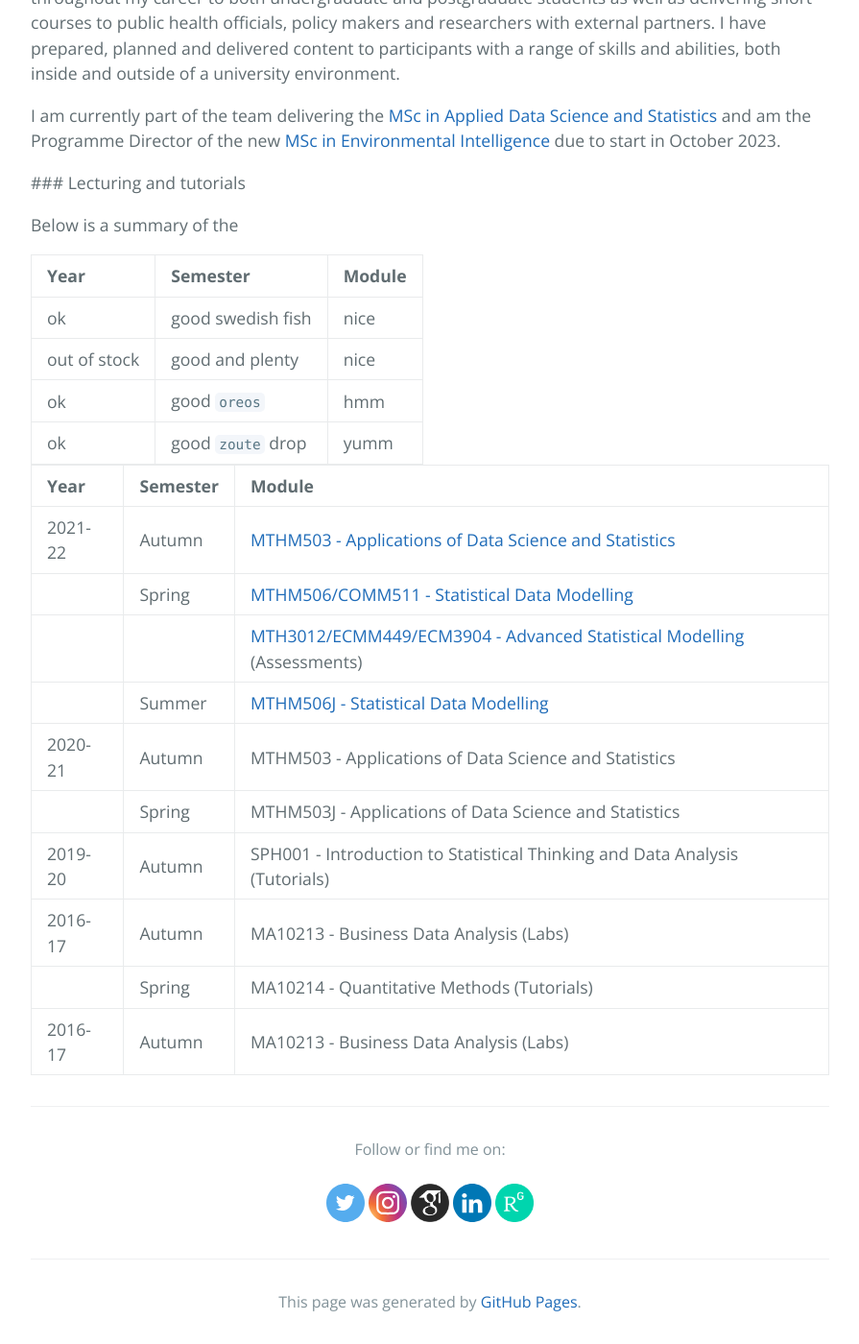
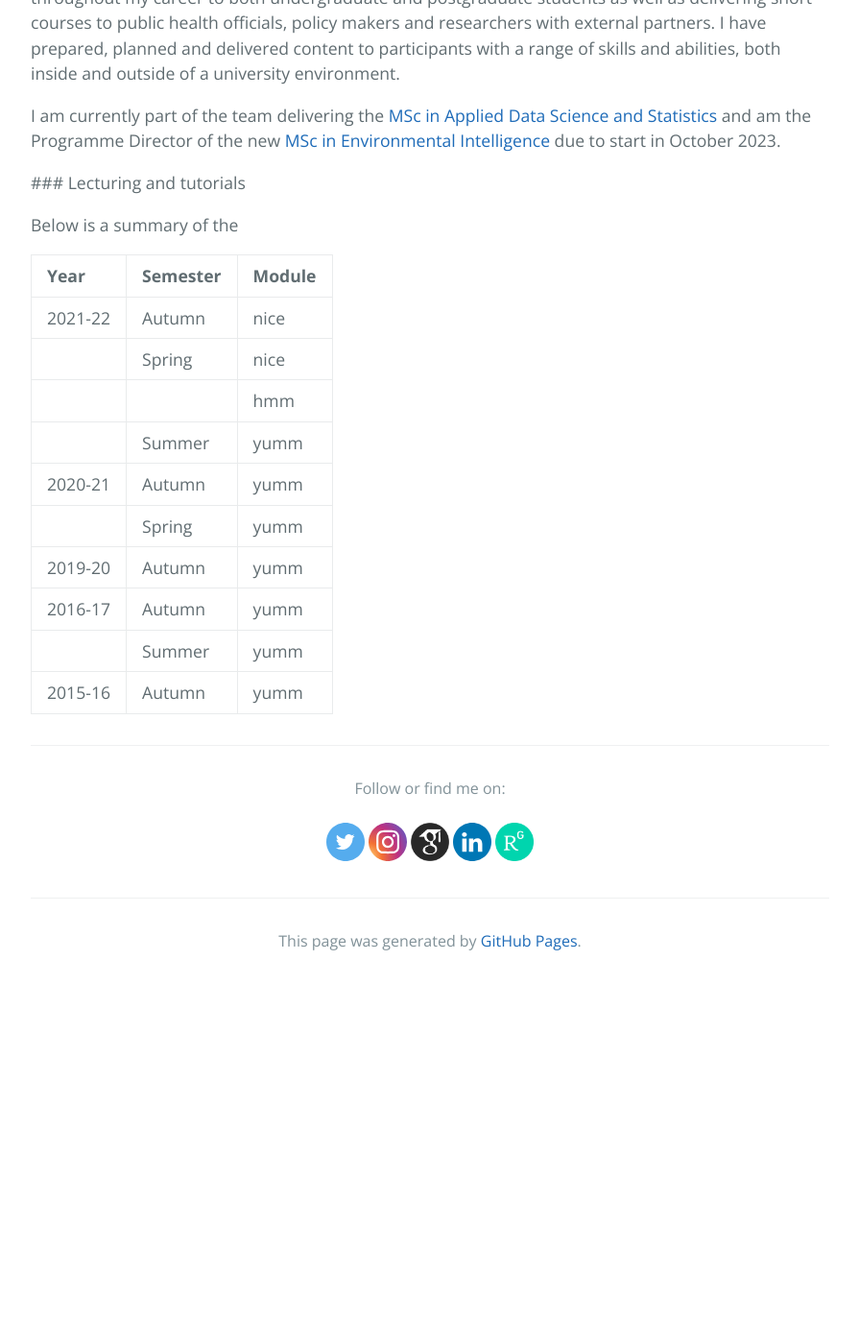
Before and after one commit to matthewllthomas/matthewllthomas.github.io, a Jekyll site: the page built from teaching/index.md, in a window 1280 px wide and 1400 px high, scrolled down 481 px. Shown: the whole window at 96% size, without its empty margins (192-1087 px from the left). Built offline with Jekyll 4.4.1, drawn with Linux system fonts in a browser that asks for light colours; the repository's description, which GitHub fills in, is left out; after the commit the page ends 1505 px from its top, so only the background shows below that.

Commit message:
Update index.md

```diff
--- a/teaching/index.md
+++ b/teaching/index.md
@@ -15,68 +15,14 @@ I am currently part of the team delivering the <a href = "https://www.exeter.ac.
 Below is a summary of the
 
 | Year        | Semester          | Module |
-|:-------------|:------------------|:------|
-| ok           | good swedish fish | nice  |
-| out of stock | good and plenty   | nice  |
-| ok           | good `oreos`      | hmm   |
-| ok           | good `zoute` drop | yumm  |
-
-
-
- <table>
-  <tr>
-    <th style="text-align:left;">Year</th>
-    <th style="text-align:left;">Semester</th>
-    <th style="text-align:left;">Module</th>
-  </tr>
-  <tr>
-    <td style="text-align:left;">2021-22</td>
-    <td style="text-align:left;">Autumn</td>
-    <td style="text-align:left;"><a href = "https://intranet.exeter.ac.uk/emps/studentinfo/subjects/mathematics/modules/2021/index.php/?moduleCode=MTHM503">MTHM503 - Applications of Data Science and Statistics</a></td>
-  </tr>
-  <tr>
-    <td style="text-align:left;"></td>
-    <td style="text-align:left;">Spring</td>
-    <td style="text-align:left;"><a href = "https://intranet.exeter.ac.uk/emps/studentinfo/subjects/mathematics/modules/2021/index.php/?moduleCode=MTHM506">MTHM506/COMM511 - Statistical Data Modelling</a></td>
-  </tr>
-  <tr>
-    <td style="text-align:left;"></td>
-    <td style="text-align:left;"></td>
-    <td style="text-align:left;"><a href="https://intranet.exeter.ac.uk/emps/studentinfo/subjects/mathematics/modules/2020/index.php/?moduleCode=MTH3012">MTH3012/ECMM449/ECM3904 - Advanced Statistical Modelling</a> (Assessments)</td>
-  </tr>
-  <tr>
-    <td style="text-align:left;"></td>
-    <td style="text-align:left;">Summer</td>
-    <td style="text-align:left;"><a href = "https://intranet.exeter.ac.uk/emps/studentinfo/subjects/mathematics/modules/2021/index.php/?moduleCode=MTHM506">MTHM506J - Statistical Data Modelling</a></td>
-  </tr>
-  <tr>
-    <td style="text-align:left;">2020-21</td>
-    <td style="text-align:left;">Autumn</td>
-    <td style="text-align:left;">MTHM503 - Applications of Data Science and Statistics </td>
-  </tr>
-  <tr>
-    <td style="text-align:left;"></td>
-    <td style="text-align:left;">Spring</td>
-    <td style="text-align:left;">MTHM503J - Applications of Data Science and Statistics </td>
-  </tr>
-  <tr>
-    <td style="text-align:left;">2019-20</td>
-    <td style="text-align:left;">Autumn</td>
-    <td style="text-align:left;">SPH001 - Introduction to Statistical Thinking and Data Analysis (Tutorials) </td>
-  </tr>
-  <tr>
-    <td style="text-align:left;">2016-17</td>
-    <td style="text-align:left;">Autumn</td>
-    <td style="text-align:left;">MA10213 - Business Data Analysis (Labs) </td>
-  </tr>
-  <tr>
-    <td style="text-align:left;"></td>
-    <td style="text-align:left;">Spring</td>
-    <td style="text-align:left;">MA10214 - Quantitative Methods (Tutorials) </td>
-  </tr>
-  <tr>
-    <td style="text-align:left;">2016-17</td>
-    <td style="text-align:left;">Autumn</td>
-    <td style="text-align:left;">MA10213 - Business Data Analysis (Labs) </td>
-  </tr>
-</table>
+|:-------------|:--------------|:------|
+| 2021-22  | Autumn     | nice  |
+|                | Spring       | nice  |
+|                |                   | hmm   |
+|                | Summer    | yumm  |
+| 2020-21  | Autumn     | yumm  |
+|                | Spring       | yumm  |
+| 2019-20  | Autumn     | yumm  |
+| 2016-17  | Autumn     | yumm  |
+|                | Summer    | yumm  |
+| 2015-16  | Autumn     | yumm  |
```
